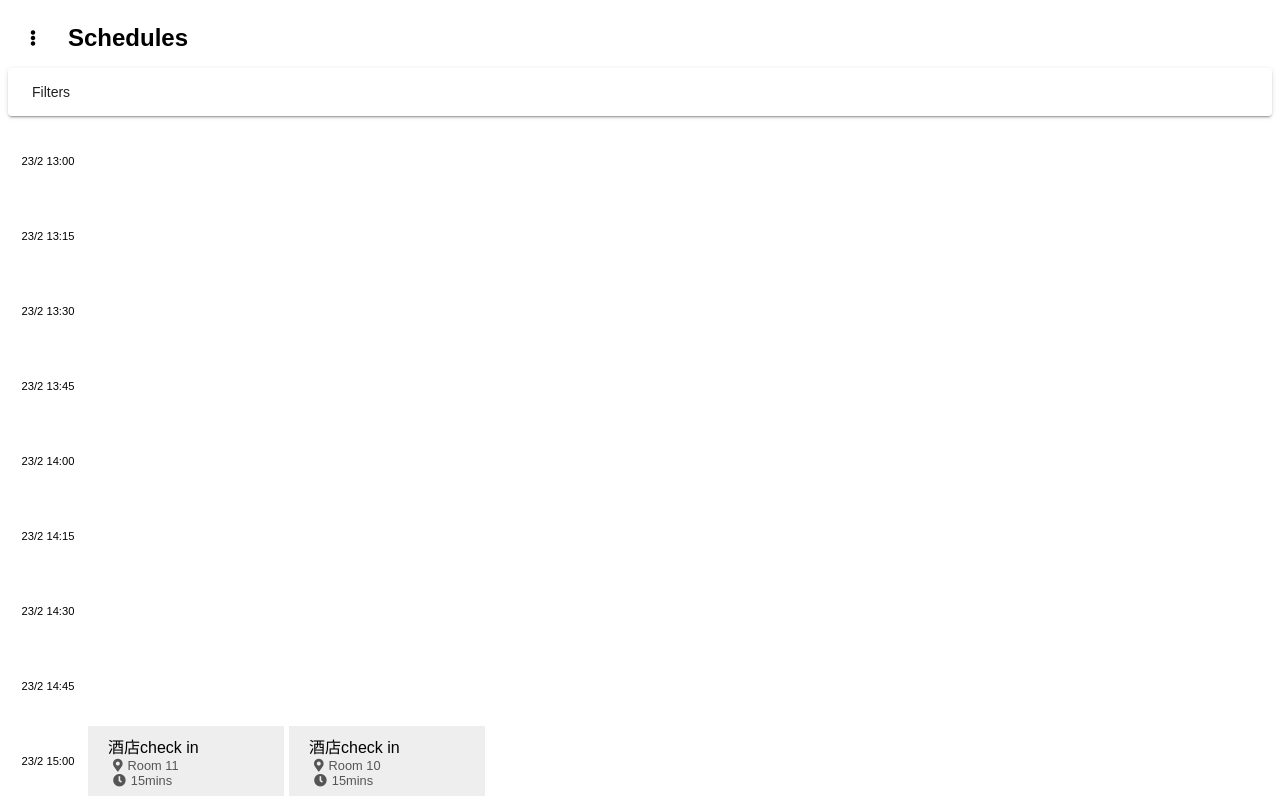
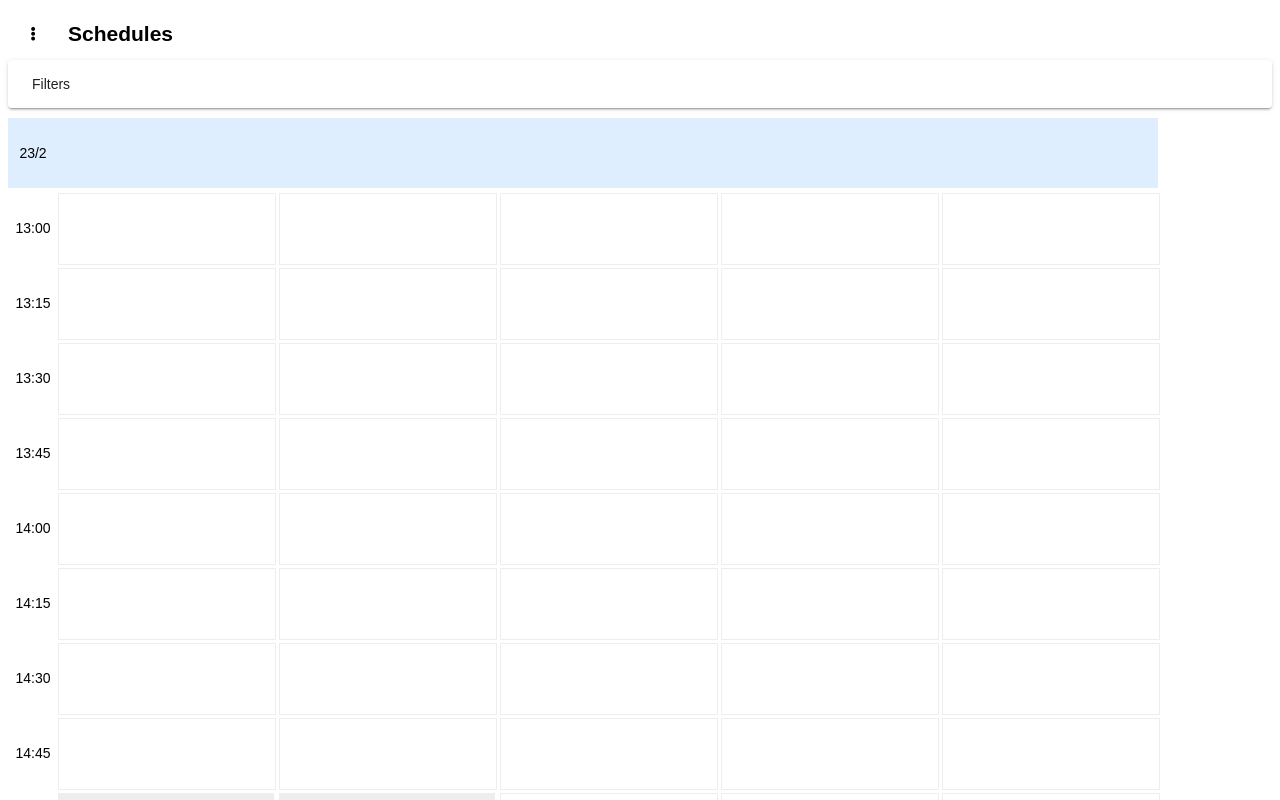
Before and after one commit to lkachun9129/tammy-ronald-bigday-240224, an Angular app: page / in a window 1280 px wide. Shown: the top 800 px of the page. Built offline with nearby package versions, Linux system fonts and the light colour scheme.

Commit message:
Updated layout and schedule

```diff
--- a/src/app/schedules/schedules.component.html
+++ b/src/app/schedules/schedules.component.html
@@ -25,7 +25,8 @@
                 Filters
             </mat-panel-title>
         </mat-expansion-panel-header>
-        <mat-form-field>
+        <div class="filter-panel-container">
+            <mat-form-field subscriptSizing="dynamic">
                 <mat-label>Filter by name</mat-label>
                 <mat-select multiple [(value)]="selectedNames">
                     @for (name of names; track name) {
@@ -34,20 +35,26 @@
                 </mat-select>
             </mat-form-field>
             <mat-checkbox class="example-margin" (change)="onShowRelatedOnlyChanged($event.checked)">
-            Show related events only
+                Show related events first
             </mat-checkbox>
+        </div>
+
     </mat-expansion-panel>
 </div>
 <div class="schedule-container" *ngIf="ready">
     <div class="datetime-col">
         <mat-grid-list cols="1" rowHeight="70px" gutterSize="5px">
             @for (session of sessions; track session) {
-            <mat-grid-tile>{{session.dateTime | luxonDateFormat: 'dd/L HH:mm'}}</mat-grid-tile>
+                @if (session.type == SessionType.Date) {
+                    <mat-grid-tile [style.background]="'#deeeff'">{{session.dateTime | luxonDateFormat: 'dd/L'}}</mat-grid-tile>
+                } @else {
+                    <mat-grid-tile>{{session.dateTime | luxonDateFormat: 'HH:mm'}}</mat-grid-tile>
+                }
             }
         </mat-grid-list>
     </div>
     <div class="event-col">
-        <div class="event-scroll-wrapper" [style.width]="(maxParallelEventCount * 200) + 'px'">
+        <div class="event-scroll-wrapper" [style.width]="(maxParallelEventCount * 220) + 'px'">
             <mat-grid-list [cols]="maxParallelEventCount" rowHeight="70px" gutterSize="5px">
                 @for (session of sessions; track session) {
                     @for (event of session.events; track event) {
@@ -60,9 +67,13 @@
                             </div>
                         </mat-grid-tile>
                     }
-                @if (session.parallelEventCount < maxParallelEventCount) { @for (item of
-                    [].constructor(maxParallelEventCount - session.parallelEventCount); track item) { <mat-grid-tile
-                    colspan="1"></mat-grid-tile>
+                    @if (session.parallelEventCount < maxParallelEventCount) {
+                        @if (session.type == SessionType.Date) {
+                            <mat-grid-tile [colspan]="maxParallelEventCount" [style.background]="'#deeeff'"></mat-grid-tile>
+                        } @else {
+                            @for (item of [].constructor(maxParallelEventCount - session.parallelEventCount); track item) {
+                                <mat-grid-tile class="placeholder-tile" colspan="1"></mat-grid-tile>
+                            }
                         }
                     }
                 }
--- a/src/app/schedules/schedules.component.sass
+++ b/src/app/schedules/schedules.component.sass
@@ -21,11 +21,12 @@ button[mat-menu-item] i
 .schedule-container
     display: flex
 .datetime-col
-    width: 80px !important
+    width: 50px !important
     font-size: 0.7em
 .event-col
-    width: calc(100% - 80px)
+    width: calc(100% - 50px)
     overflow-x: scroll
+    overflow-y: hidden
 .event-scroll-wrapper
     position: relative
 
@@ -42,5 +43,10 @@ button[mat-menu-item] i
     font-size: 0.8em
     color: #555555
     i
-        margin-left: 5px
-        margin-right: 5px
+        width: 16px
+        text-align: center
+        margin: 1px 5px
+        font-size: 1em
+
+.placeholder-tile
+    border: 1px solid #eeeeee
--- a/src/app/schedules/schedules.component.ts
+++ b/src/app/schedules/schedules.component.ts
@@ -12,7 +12,13 @@ import { Event, EventInput, schedules } from './schedules';
 import { LuxonDateFormatPipe } from '../luxon-date-format-pipe.pipe';
 import { EventDetailsDialog } from '../event-details-dialog/event-details-dialog.component';
 
+export enum SessionType {
+    Date = 0,
+    DateTime = 1
+}
+
 export interface Session {
+    type: SessionType;
     dateTime: DateTime;
     events: Event[];
     parallelEventCount: number;
@@ -27,6 +33,8 @@ export interface Session {
     styleUrl: './schedules.component.sass'
 })
 export class SchedulesComponent {
+
+    readonly SessionType = SessionType;
 
     private _scheduleStartDateTime: DateTime = DateTime.fromFormat('2024-02-23 13:00', 'yyyy-LL-dd HH:mm');
     private _scheduleEndDateTime: DateTime = DateTime.fromFormat('2024-02-25 00:15', 'yyyy-LL-dd HH:mm');
@@ -58,13 +66,26 @@ export class SchedulesComponent {
 
         let sessionCount: number = this._scheduleEndDateTime.diff(this._scheduleStartDateTime).as('minutes') / 15;
 
+        let previousDate: DateTime = DateTime.fromFormat('1970-01-01', 'yyyy-LL-dd');
         for (let i = 0; i < sessionCount; ++i) {
             let session = {
+                type: SessionType.DateTime,
                 dateTime: this._scheduleStartDateTime.plus({ minute: i * 15 }),
                 events: [],
                 parallelEventCount: 0,
                 avalibilityMap: []
             };
+            if (!session.dateTime.hasSame(previousDate, 'day')) {
+                let session = {
+                    type: SessionType.Date,
+                    dateTime: this._scheduleStartDateTime.plus({ minute: i * 15 }),
+                    events: [],
+                    parallelEventCount: 0,
+                    avalibilityMap: []
+                };
+                previousDate = session.dateTime;
+                this.sessions.push(session);
+            }
             this.sessions.push(session);
         }
 
@@ -83,7 +104,7 @@ export class SchedulesComponent {
                 remarks: eventInput.remarks,
                 color: '#EEEEEE'
             };
-            let idx = this.sessions.findIndex((session) => session.dateTime.equals(event.startDateTime));
+            let idx = this.sessions.findIndex((session) => session.dateTime.equals(event.startDateTime) && session.type == SessionType.DateTime);
             let currentSession = this.sessions[idx];
             currentSession.events.push(event);
             currentSession.parallelEventCount++;
@@ -108,6 +129,7 @@ export class SchedulesComponent {
             }).forEach(eventProcessor);
 
             // process unrelated events later
+
             schedules.filter(x => {
                 for (let name of this.selectedNames) {
                     if (x.participants.includes(name)) {
--- a/src/app/schedules/schedules.ts
+++ b/src/app/schedules/schedules.ts
@@ -300,7 +300,7 @@ export const schedules: EventInput[] = [
     },{
         startDateTime:'24/2 19:45',
         duration:15,
-        description:`Match in`,
+        description:`March in`,
         venue:'囍雲軒',
         participants:[],
         gears:['證婚花球','花瓣'],
@@ -483,14 +483,12 @@ export const schedules: EventInput[] = [
         remarks:['1) 兩家人不能碰面']
     },{
         startDateTime:'24/2 09:00',
-        duration:0,
-        description:`準備入門物資
-    1) 斟茶物資
-    2) 湯圓`,
+        duration:15,
+        description:`準備入門物資`,
         venue:'Room 11',
         participants:['所有兄弟姊妹'],
         gears:['湯圓','紅紙碗 + 匙羹'],
-        remarks:[]
+        remarks:['1) 斟茶物資','2) 湯圓']
     },{
         startDateTime:'24/2 09:30',
         duration:75,
@@ -501,7 +499,7 @@ export const schedules: EventInput[] = [
         remarks:[]
     },{
         startDateTime:'24/2 09:30',
-        duration:0,
+        duration:15,
         description:`新郎換裝`,
         venue:'Room 11',
         participants:['Ronald'],
--- a/src/styles.sass
+++ b/src/styles.sass
@@ -1,5 +1,6 @@
 *
     font-family: 'Arial', 'Microsoft Jhenghei', Pmingliu, 'Segoe UI', Tahoma, sans-serif
+    font-size: 14px
 
 .material-icons
     font-family: 'Material Icons'
```
Lines whose indentation alone changed are shown as unchanged.
